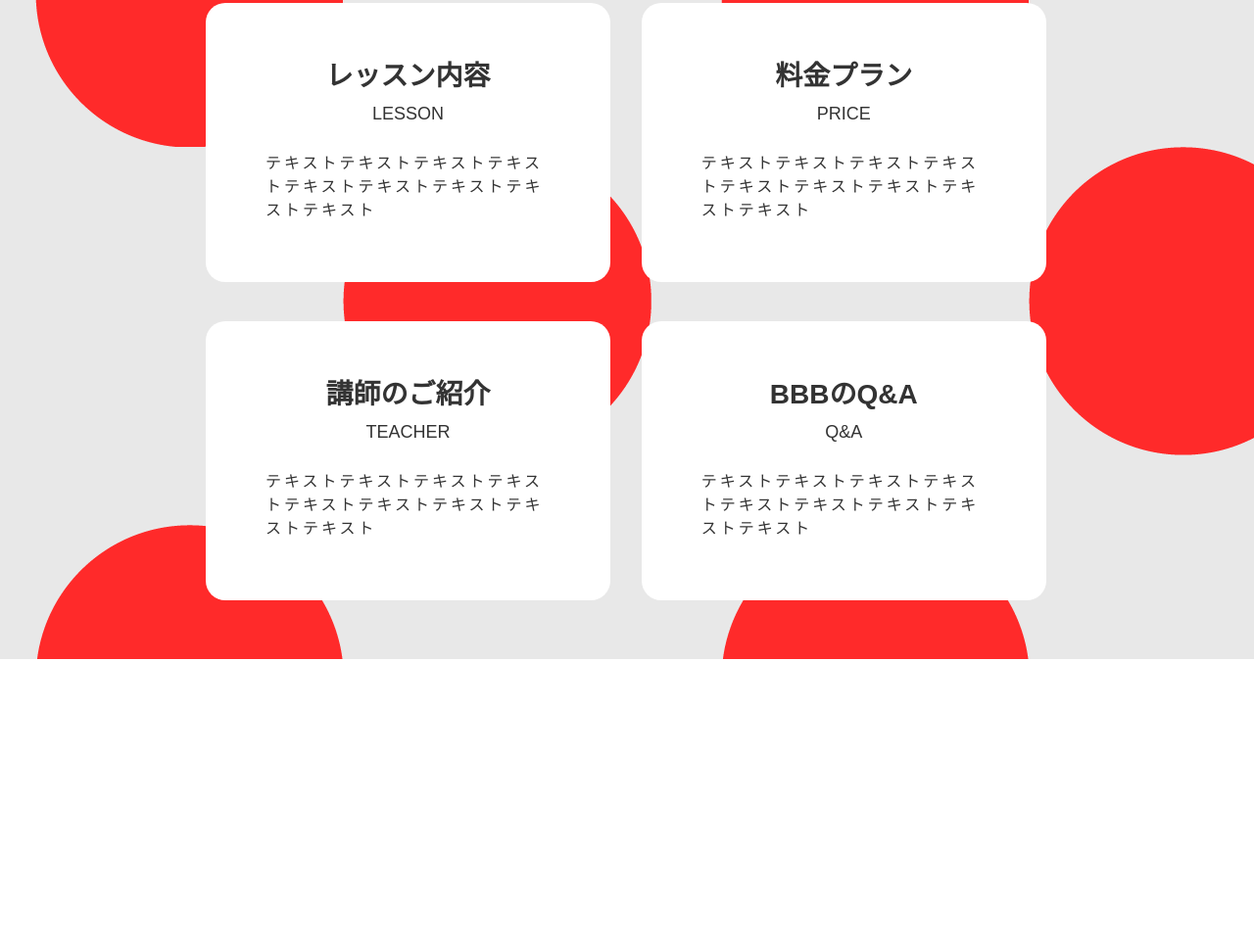
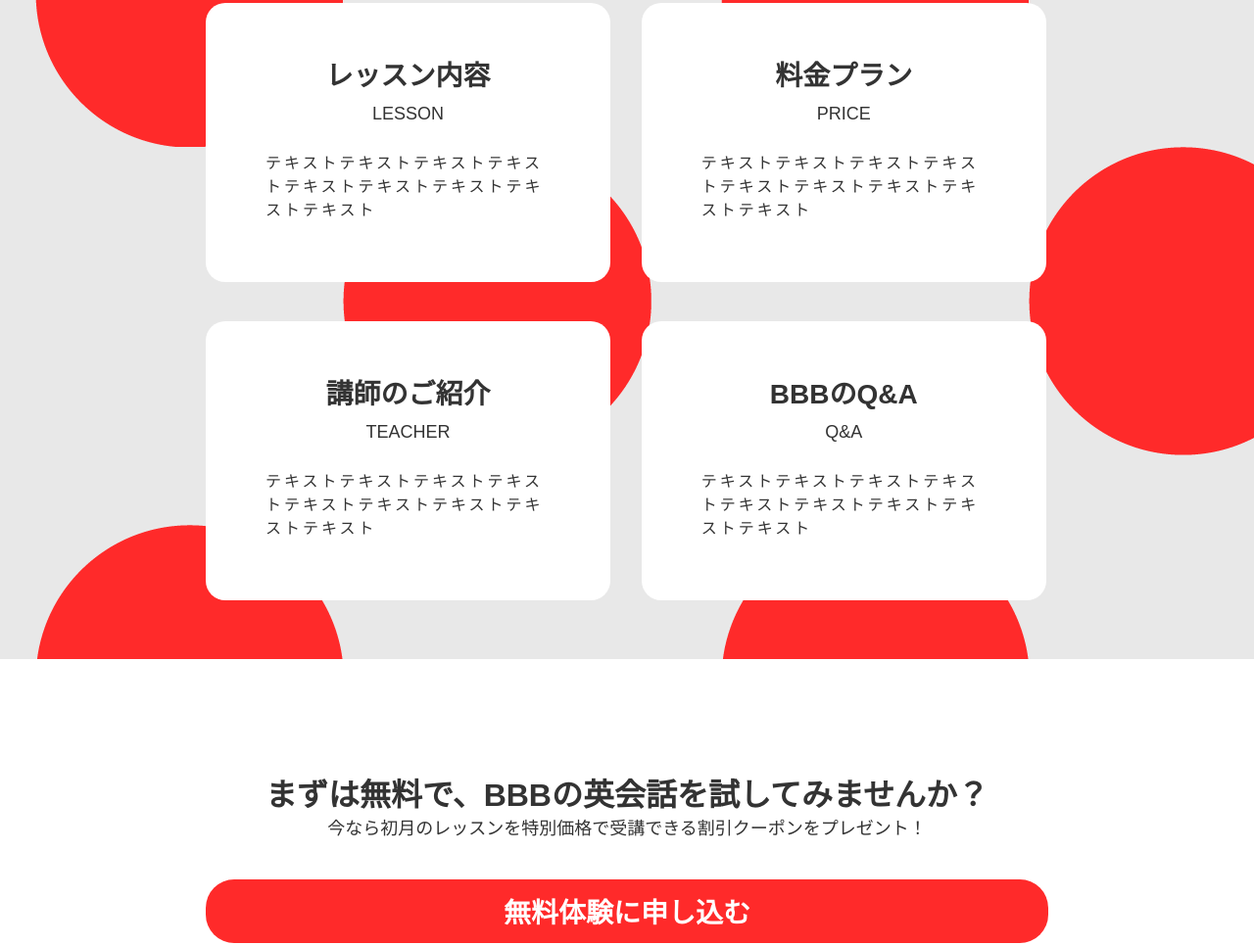
Before and after one commit to takeshi0518/BBB_English_Conversation_Class, a plain HTML site: page index.html in a window 1280 px wide. Shown: the part 2849-3814 px from the top of the page at 98% size. Before the commit the page ends 3522 px from the top, so only its background shows below. Drawn offline with Linux system fonts and the light colour scheme.

Commit message:
section-entryの実装が完了しました.

```diff
--- /dev/null
+++ b/common/sass/components/_entry-btn.scss
@@ -0,0 +1,29 @@
+@use '../base/config' as *;
+@use '../mixin/responsive' as *;
+
+
+.entry-btn {
+  margin-top: 40px;
+  text-align: center;
+}
+.entry-btn__link {
+  width: 100%;
+  height: 65px;
+  border-radius: calc(58px / 2);
+  border: 2px solid transparent;
+  background-color: $red;
+  display: block;
+  font-size: 28px;
+  font-weight: bold;
+  line-height: 65px;
+  color: $white;
+  transition: all .2s;
+  @include responsive (tb) {
+    font-size: 24px;
+  }
+}
+.entry-btn__link:hover {
+  background-color: $white;
+  color: $red;
+  border: 2px solid $red;
+}
--- /dev/null
+++ b/common/sass/layout/_entry.scss
@@ -0,0 +1,22 @@
+@use '../mixin/responsive' as *;
+@use '../base/config' as *;
+
+
+.entry {
+  margin-top: 120px;
+}
+.entry__text-wrapper {
+  text-align: center;
+}
+.entry__title {
+  font-size: 32px;
+  line-height: 1.2;
+  color: $font_color;
+}
+.entry__subtitle {
+  margin-top: 5px;
+  display: inline-block;
+  font-size: 18px;
+  line-height: 1.2;
+  color: $font_color;
+}
--- a/common/sass/sytle.scss
+++ b/common/sass/sytle.scss
@@ -12,7 +12,8 @@
 @use '../sass/layout/container';
 @use '../sass/layout/voice';
 @use '../sass/layout/summary';
-
+@use '../sass/layout/entry';
+@use '../sass/components/entry-btn';
 
 
 
--- a/index.html
+++ b/index.html
@@ -151,6 +151,16 @@
       </ul>
     </section>
 
+    <section class="entry container">
+      <div class="entry__text-wrapper">
+        <h1 class="entry__title">まずは無料で、BBBの英会話を試してみませんか？</h1>
+        <span class="entry__subtitle">今なら初月のレッスンを特別価格で受講できる割引クーポンをプレゼント！</span>
+      </div>
+      <div class="entry-btn">
+        <a href="#" class="entry-btn__link">無料体験に申し込む</a>
+      </div>
+    </section>
+
 
 
   </main>
```
Also changed, not shown: common/css/sytle.css, 1 other file.
